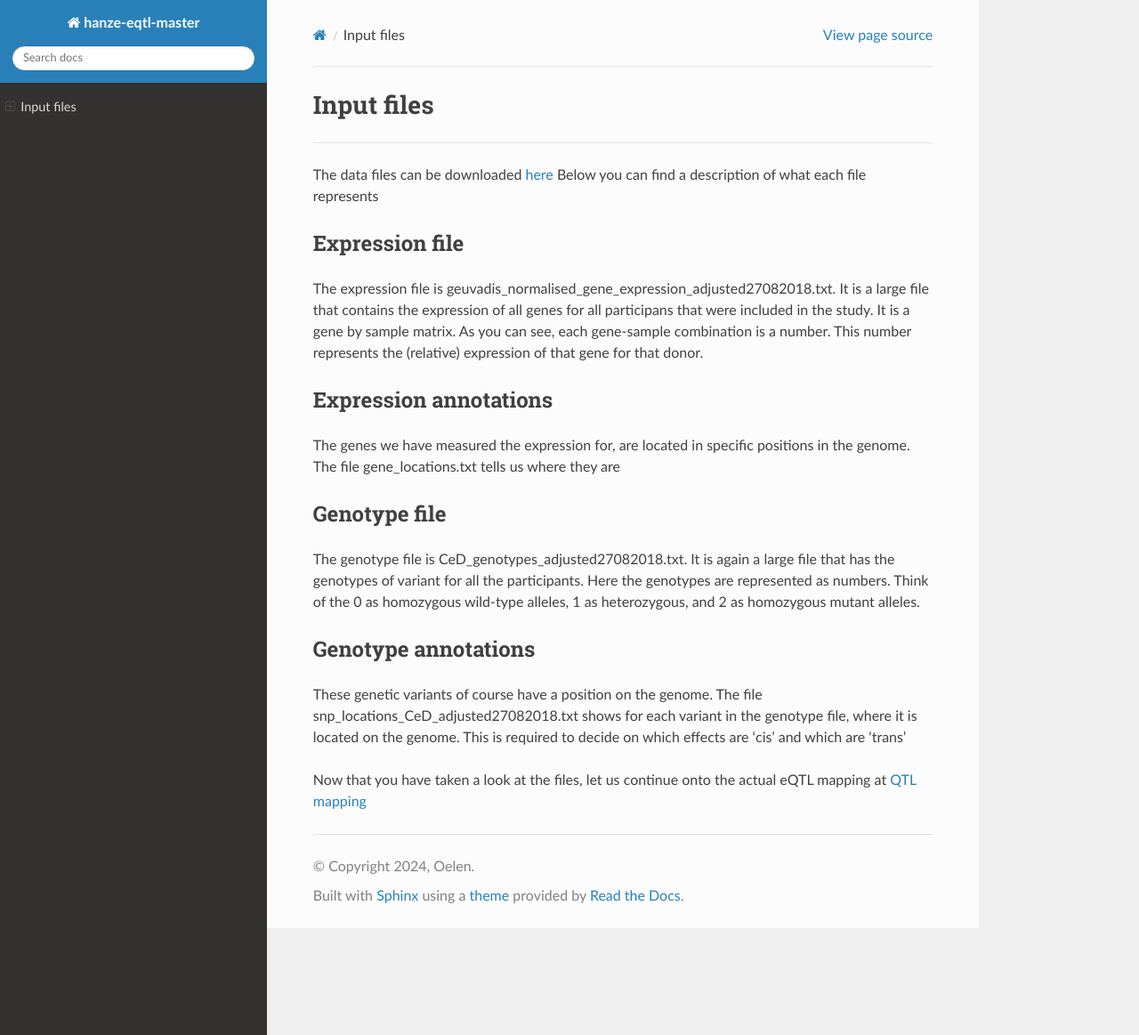
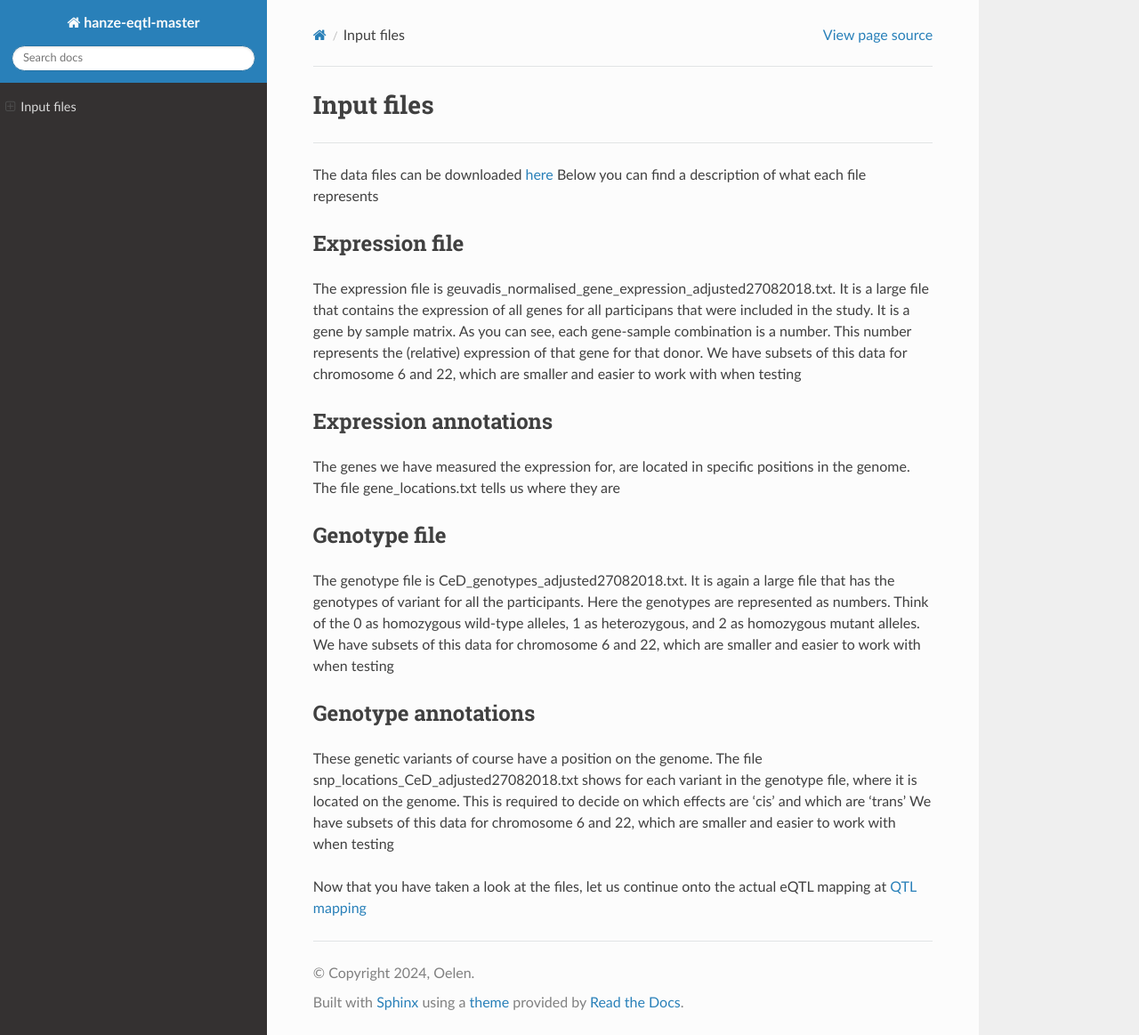
Before and after one commit to royoelen/hanze-python-qtl-workshop, a Sphinx documentation site: the page built from docs/source/input_files.rst, in a window 1280 px wide and 1163 px high. Shown: the whole window at 89% size. Built offline with Sphinx 7.4.7 and the Read the Docs theme 3.1.0, drawn with Linux system fonts in a browser that asks for light colours.

Commit message:
- update for new version

```diff
--- a/docs/source/input_files.rst
+++ b/docs/source/input_files.rst
@@ -14,7 +14,7 @@ Expression file
 ------------
 
 The expression file is geuvadis_normalised_gene_expression_adjusted27082018.txt. It is a large file that contains the expression of all genes for all participans that were included in the study. It is a gene by sample matrix. As you can see, each gene-sample combination is a number. This number represents the (relative) expression of that gene for that donor.
-
+We have subsets of this data for chromosome 6 and 22, which are smaller and easier to work with when testing
 
 .. _expression:
 
@@ -30,6 +30,7 @@ Genotype file
 ------------
 
 The genotype file is CeD_genotypes_adjusted27082018.txt. It is again a large file that has the genotypes of variant for all the participants. Here the genotypes are represented as numbers. Think of the 0 as homozygous wild-type alleles, 1 as heterozygous, and 2 as homozygous mutant alleles.
+We have subsets of this data for chromosome 6 and 22, which are smaller and easier to work with when testing
 
 
 .. _geno_annotation:
@@ -38,7 +39,7 @@ Genotype annotations
 ------------
 
 These genetic variants of course have a position on the genome. The file snp_locations_CeD_adjusted27082018.txt shows for each variant in the genotype file, where it is located on the genome. This is required to decide on which effects are 'cis' and which are 'trans'
-
+We have subsets of this data for chromosome 6 and 22, which are smaller and easier to work with when testing
 
 
 Now that you have taken a look at the files, let us continue onto the actual eQTL mapping at :doc:`qtl_mapping`
```
Also changed, not shown: 4 other files.
